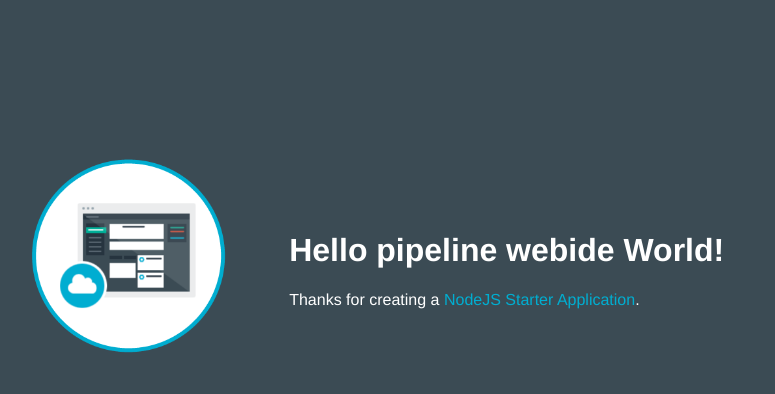
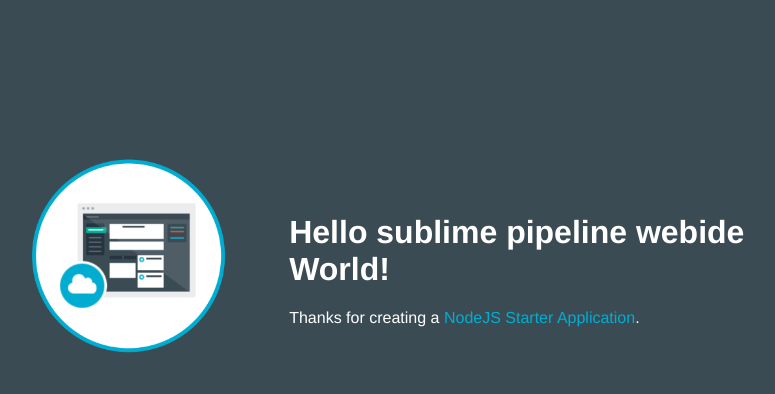
Before and after one commit to pajongs/pajongs-1481734654139, a website: page public/index.html in a window 1280 px wide. Shown: the whole page, without its empty margins (253-1028 px from the left). Drawn offline with Linux system fonts and the light colour scheme.

Commit message:
added sublime to pipline webide

```diff
--- a/public/index.html
+++ b/public/index.html
@@ -16,7 +16,7 @@
           <img class = "newappIcon" src="images/newapp-icon.png">
         </td>
         <td>
-          <h1 id="message">Hello pipeline webide World!</h1>
+          <h1 id="message">Hello sublime pipeline webide World!</h1>
           <p class='description'></p> Thanks for creating a <span class = "blue">NodeJS Starter Application</span>.
         </td>
       </tr>
```
